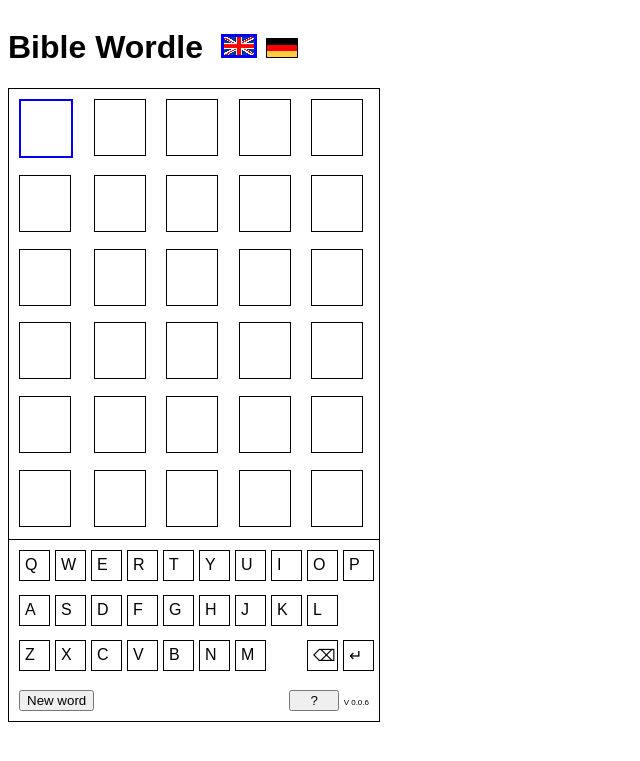
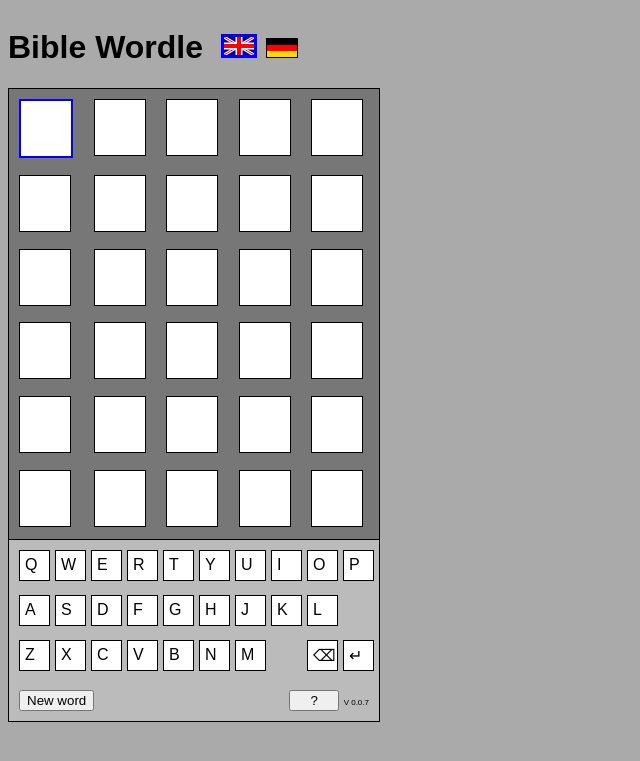
Before and after one commit to drhjweberge/biwo, a PHP site: page / in a window 1280 px wide. Shown: the top 761 px of the page, without its empty margins (0-640 px from the left). Run offline with PHP 8.4, Linux system fonts and the light colour scheme.

Commit message:
final 20241217

```diff
--- a/biwo.js
+++ b/biwo.js
@@ -35,12 +35,13 @@ var tt=
   "l_help":["Find the word with five letters!\n It is a word that appears anywhere in the bible, can also be a place or name.\n"+
             "After completing the five letters press &lt;ENTER> or tip or click on the keyboard enter key (bottom right).\n"+
             "If a letter is not present in the word, the background remains white and the keyboard letter is disabled.\n"+
-            "Otherwise the letter is marked yellow if it is at the wrong position or blue if it is at the correct position. Not existing words are not rejected.",
+            "Otherwise the letter is marked yellow if it is at the wrong position or blue if it is at the correct position.\nNot existing words are not rejected.\n"+
+            "The solution must be found within 1 hour.",
             "Errate ein Wort mit fünf Buchstaben, das in der Bibel vorkommt!\n Es muss sinnvoll sein, kann auch ein Name oder Ort sein.\n"+
             "Wenn die fünf Buchstaben eingegeben sind (Tastatur, Maus oder Antippen), die &lt;Enter>-Taste drücken bzw. auf das Enter-Symbol unten rechts klicken oder tippen.\n"+
             "Kommt ein Buchstabe nicht vor, bleibt der Hintergrund weiß und dieser Buchstabe wird in der Tastatur gesperrt.\n"+
             "Kommt er vor, ist aber nicht an der richtigen Stelle, wird er gelb markiert. Ist er an der richtigen Stelle, ist die Markierung blau.\n"+
-            "Nicht existierende Wörter werden nicht zurückgewiesen!"]
+            "Nicht existierende Wörter werden nicht zurückgewiesen!\nDas Lösungswort ist eine Stunde gültig."]
 }
 
 function $(id) {return document.getElementById(id);}
--- a/biwos.php
+++ b/biwos.php
@@ -1,6 +1,6 @@
 <?php
 $dbname="biwo.dat";
-$maxtime=30;//3600;                                                     // max time 1 h
+$maxtime=3600;                                                     // max time 1 h
 $actions=["init","check","close"];
 extract($_GET);
 $l=isset($language)?$language:0;
--- a/index.php
+++ b/index.php
@@ -1,17 +1,18 @@
 <!DOCTYPE html>
-<?php $version="0.0.6";
+<?php $version="0.0.7";
 // Author Dr. H.-J. Weber
-// 16.02.2024
+// programmed 14.02.2024
+// Last update 16.02.2024
 ?>
 <html>
 <head>
 <meta name="viewport" content="width=device-width, initial-scale=1.0">
 <meta charset="utf-8">
 <style>
-  body {font-family:sans-serif,helvetica,arial;box-sizing: border-box;}
-  #try {width:350px;height:430px;padding:10px;border:black solid 1px;display:grid;grid:auto/auto auto auto auto auto;grid-gap:15px;}
-  #keys {width:350px;height:130px;padding:10px 10px 0px 10px;border-right:1px solid black;border-left:1px solid black;display:grid;grid:40px 40px 40px auto/auto auto auto auto auto auto auto auto auto auto;grid-gap:5px;}
-  #foot {width:350px;padding:10px;border-right:1px solid black;border-left:1px solid black;border-bottom:1px solid black;}
+  body {font-family:sans-serif,helvetica,arial;box-sizing: border-box;background-color:#aaa;}
+  #try {width:350px;height:430px;padding:10px;border:black solid 1px;display:grid;grid:auto/auto auto auto auto auto;grid-gap:15px;background-color:#777}
+  #keys {width:350px;height:130px;padding:10px 10px 0px 10px;border-right:1px solid black;border-left:1px solid black;display:grid;grid:40px 40px 40px auto/auto auto auto auto auto auto auto auto auto auto;grid-gap:5px;background-color:#bbb;}
+  #foot {width:350px;padding:10px;border-right:1px solid black;border-left:1px solid black;border-bottom:1px solid black;background-color:#bbb}
   #bthelp {width:50px;}
   #footright {float:right;}
   #lversion {font-size:6pt;}
@@ -24,7 +25,7 @@
 <title data-lkey="l_biwo"></title>
 </head>
 <body onload="init(1)" onkeydown="keyDown(event)">
-<h1 data-lkey="l_biwo" style="display:inline-block;"></h1>&#160;&#160;&#160;&#160;<img src="fl_e.png" id="imen" onclick="changeLanguage(0)">&#160;&#160;<img src="fl_d.png" id="imge" onclick="changeLanguage(1)">
+<h1 data-lkey="l_biwo" style="display:inline-block;"></h1>&#160;&#160;&#160;&#160;<img src="fl_e.svg" id="imen" onclick="changeLanguage(0)">&#160;&#160;<img src="fl_d.svg" id="imge" onclick="changeLanguage(1)">
 <div id="try">
 <?php
   for ($r=0;$r<6;$r++)
```
Also changed, not shown: fl_d.png (deleted), fl_d.svg (added), fl_e.png (deleted), fl_e.svg (added), 1 other file.
